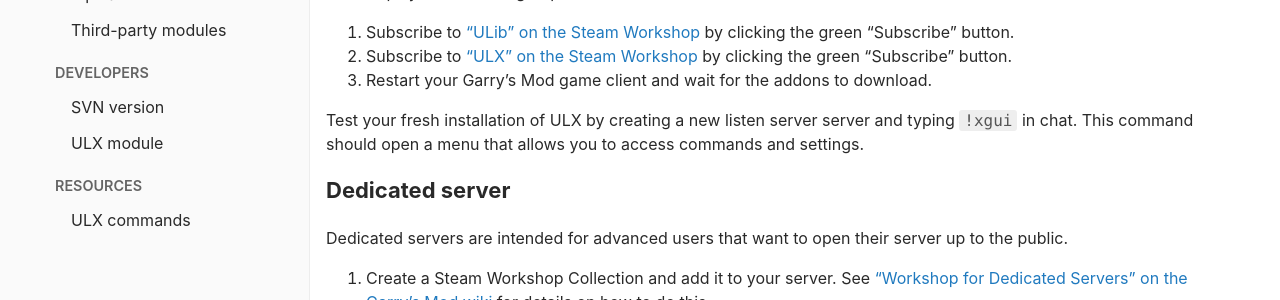
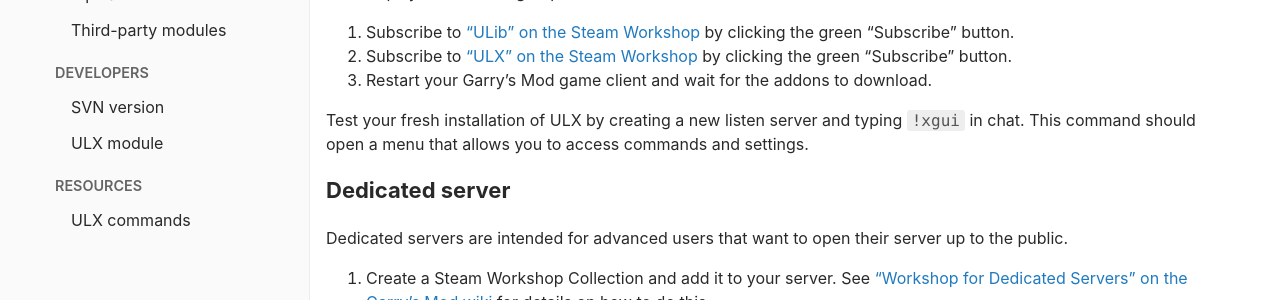
Before and after one commit to Timmy/ulx-docs, a Jekyll site: the page built from installation.md, in a window 1280 px wide. Shown: the part 420-720 px from the top of the page. Built offline with Jekyll 4.4.1, drawn with Linux system fonts in a browser that asks for light colours; our own code applies the rules of GitHub Pages for plain Markdown files.

Commit message:
Fix typos

```diff
--- a/installation.md
+++ b/installation.md
@@ -19,7 +19,7 @@ Listen servers are local servers that you can create from within the Garry's Mod
 2. Subscribe to ["ULX" on the Steam Workshop](https://steamcommunity.com/sharedfiles/filedetails/?id=557962280) by clicking the green "Subscribe" button.
 3. Restart your Garry's Mod game client and wait for the addons to download.
 
-Test your fresh installation of ULX by creating a new listen server server and typing `!xgui` in chat. This command should open a menu that allows you to access commands and settings.
+Test your fresh installation of ULX by creating a new listen server and typing `!xgui` in chat. This command should open a menu that allows you to access commands and settings.
 
 ## Dedicated server
 
```
Also changed, not shown: ulx-commands.md (+1 -1 lines), user-management.md (+1 -1 lines).
